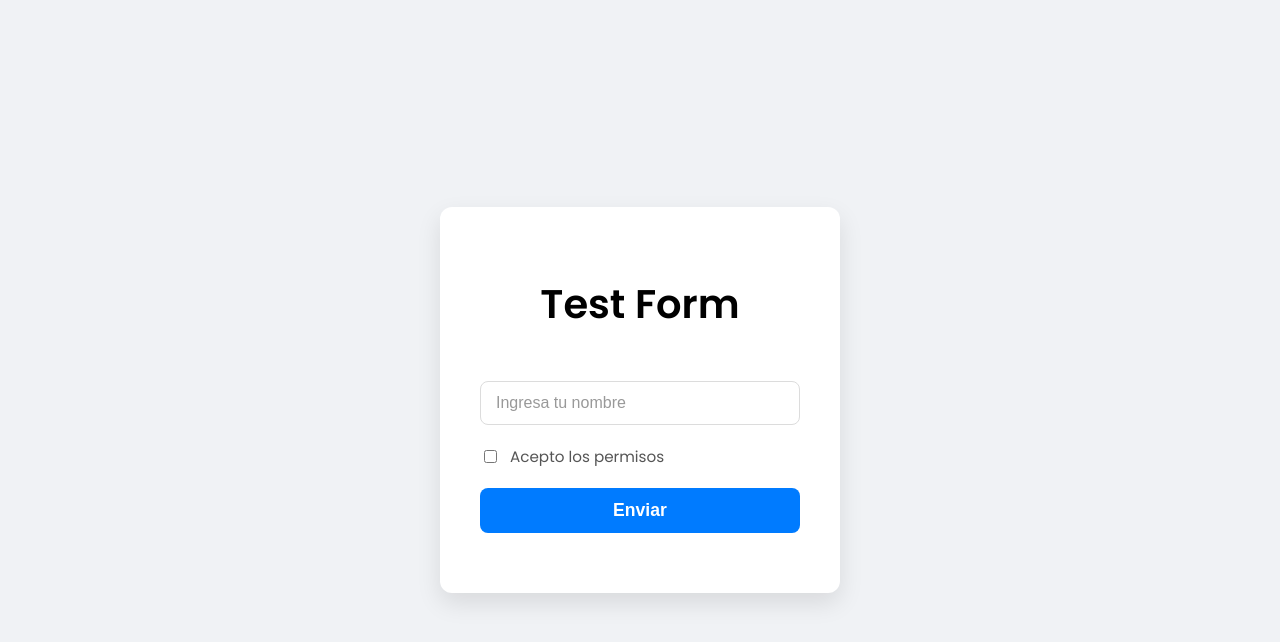
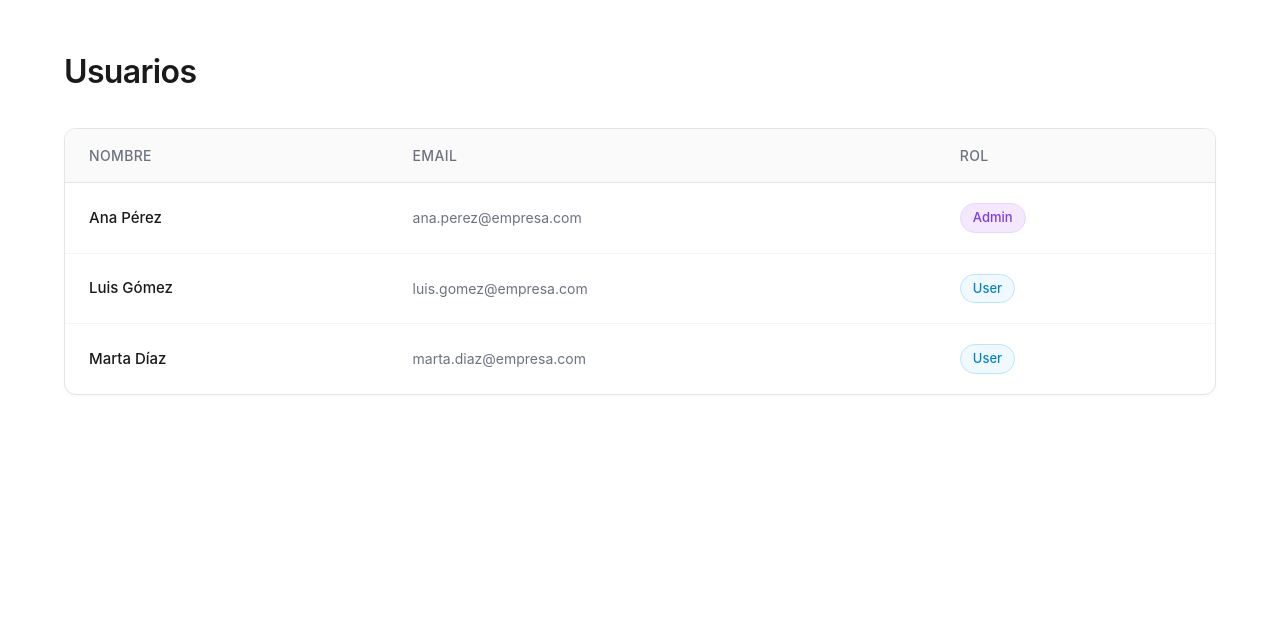
Before and after one commit to Blazkull/Test-QA-LEADER, a website: page index.html in a window 1280 px wide. Drawn offline with nearby package versions, Linux system fonts and the light colour scheme.

Commit message:
Update index.html

```diff
--- a/index.html
+++ b/index.html
@@ -1,115 +1,203 @@
 <!DOCTYPE html>
-<html lang="en">
+<html lang="es">
 <head>
     <meta charset="UTF-8">
     <meta name="viewport" content="width=device-width, initial-scale=1.0">
-    <title>Formulario Moderno</title>
-    <link rel="preconnect" href="https://fonts.googleapis.com">
-    <link rel="preconnect" href="https://fonts.gstatic.com" crossorigin>
-    <link href="https://fonts.googleapis.com/css2?family=Poppins:wght@400;600&display=swap" rel="stylesheet">
+    <title>Listado de Usuarios</title>
     <style>
-        body {
-            font-family: 'Poppins', sans-serif;
-            display: flex;
-            justify-content: center;
-            align-items: center;
-            min-height: 100vh;
+        * {
             margin: 0;
-            background-color: #f0f2f5;
-        }
-
-        .titule {
-            text-align: center;
-            font-size: 40px;
-        }
-        form {
-            background-color: #ffffff;
-            padding: 40px;
-            border-radius: 12px;
-            box-shadow: 0 10px 25px rgba(0, 0, 0, 0.1);
-            display: flex;
-            flex-direction: column;
-            gap: 20px;
-            width: 100%;
-            max-width: 400px;
+            padding: 0;
             box-sizing: border-box;
         }
 
-
-        input[type="text"] {
-            width: 100%;
-            padding: 12px 15px;
-            border: 1px solid #dcdcdc;
-            border-radius: 8px;
-            font-size: 1rem;
-            color: #333;
-            transition: border-color 0.3s ease, box-shadow 0.3s ease;
-            box-sizing: border-box;
+        body {
+            font-family: 'Inter', -apple-system, BlinkMacSystemFont, 'Segoe UI', sans-serif;
+            background-color: #ffffff;
+            color: #1a1a1a;
+            line-height: 1.5;
+            padding: 0;
+            margin: 0;
         }
 
-        input[type="text"]::placeholder {
-            color: #999;
+        .container {
+            max-width: 1440px;
+            margin: 0 auto;
+            padding: 48px 64px;
+            min-height: 100vh;
         }
 
-        input[type="text"]:focus {
-            border-color: #007bff;
-            box-shadow: 0 0 0 3px rgba(0, 123, 255, 0.2);
-            outline: none;
+        .header {
+            margin-bottom: 32px;
         }
 
-        .checkbox-container {
-            display: flex;
-            align-items: center;
-            gap: 10px;
-            font-size: 0.95rem;
-            color: #555;
+        h1 {
+            font-size: 32px;
+            font-weight: 600;
+            color: #1a1a1a;
+            letter-spacing: -0.02em;
         }
 
-        button {
-            background-color: #007bff;
-            color: white;
-            padding: 12px 20px;
-            border: none;
-            border-radius: 8px;
-            font-size: 1.1rem;
-            font-weight: 600;
-            cursor: pointer;
-            transition: background-color 0.3s ease, transform 0.2s ease;
+        .table-container {
+            background: #ffffff;
+            border-radius: 12px;
+            border: 1px solid #e5e5e5;
+            box-shadow: 0 1px 3px rgba(0, 0, 0, 0.04);
+            overflow: hidden;
         }
 
-        button:hover {
-            background-color: #0056b3;
-            transform: translateY(-2px);
+        table {
+            width: 100%;
+            border-collapse: collapse;
         }
 
-        button:active {
-            transform: translateY(0);
+        thead {
+            background-color: #fafafa;
+            border-bottom: 1px solid #e5e5e5;
         }
 
+        th {
+            padding: 16px 24px;
+            text-align: left;
+            font-weight: 500;
+            font-size: 14px;
+            color: #6b7280;
+            text-transform: uppercase;
+            letter-spacing: 0.025em;
+        }
+
+        tbody tr {
+            border-bottom: 1px solid #f3f4f6;
+            transition: background-color 0.15s ease;
+        }
+
+        tbody tr:last-child {
+            border-bottom: none;
+        }
+
+        tbody tr:hover {
+            background-color: #f9fafb;
+        }
+
+        td {
+            padding: 20px 24px;
+            font-size: 15px;
+            color: #374151;
+            vertical-align: middle;
+        }
+
+        .user-name {
+            font-weight: 500;
+            color: #1a1a1a;
+        }
+
+        .user-email {
+            color: #6b7280;
+            font-size: 14px;
+        }
+
+        .role-badge {
+            display: inline-flex;
+            align-items: center;
+            padding: 4px 12px;
+            border-radius: 20px;
+            font-size: 13px;
+            font-weight: 500;
+            text-transform: capitalize;
+        }
+
+        .role-admin {
+            background-color: #f3e8ff;
+            color: #7c3aed;
+            border: 1px solid #e9d5ff;
+        }
+
+        .role-user {
+            background-color: #f0f9ff;
+            color: #0284c7;
+            border: 1px solid #bae6fd;
+        }
+
+        /* Responsive adjustments */
+        @media (max-width: 768px) {
+            .container {
+                padding: 24px 16px;
+            }
+
+            h1 {
+                font-size: 28px;
+            }
+
+            th, td {
+                padding: 12px 16px;
+            }
+
+            th {
+                font-size: 13px;
+            }
+
+            td {
+                font-size: 14px;
+            }
+        }
+
+        /* Subtle animations */
+        .table-container {
+            animation: fadeIn 0.3s ease-out;
+        }
+
+        @keyframes fadeIn {
+            from {
+                opacity: 0;
+                transform: translateY(8px);
+            }
+            to {
+                opacity: 1;
+                transform: translateY(0);
+            }
+        }
     </style>
 </head>
 <body>
-    <form class="action-form">
-        <h1 class="titule">Test Form</h1>
-        <input class="input-name" type="text" placeholder="Ingresa tu nombre" required >
-        <div class="checkbox-container">
-            <input type="checkbox" id="accept-permissions">
-            <label for="accept-permissions">Acepto los permisos</label>
+    <div class="container">
+        <div class="header">
+            <h1>Usuarios</h1>
         </div>
-        <button type="submit">Enviar</button>
-        <div id="mensaje-de-estado"></div>
-    </form>
 
-
-    <script src="https://ajax.googleapis.com/ajax/libs/jquery/3.7.1/jquery.min.js"></script>
-    <script>
-        $('.action-form').on('submit', (e) => {
-            e.preventDefault();
-
-            $('#mensaje-de-estado')
-                .text('Nombre enviado con exito!')
-                .css('color', '#20B520');
-        });
-    </script>
+        <div class="table-container">
+            <table>
+                <thead>
+                    <tr>
+                        <th>Nombre</th>
+                        <th>Email</th>
+                        <th>Rol</th>
+                    </tr>
+                </thead>
+                <tbody>
+                    <tr>
+                        <td class="user-name">Ana Pérez</td>
+                        <td class="user-email">ana.perez@empresa.com</td>
+                        <td>
+                            <span class="role-badge role-admin">Admin</span>
+                        </td>
+                    </tr>
+                    <tr>
+                        <td class="user-name">Luis Gómez</td>
+                        <td class="user-email">luis.gomez@empresa.com</td>
+                        <td>
+                            <span class="role-badge role-user">User</span>
+                        </td>
+                    </tr>
+                    <tr>
+                        <td class="user-name">Marta Díaz</td>
+                        <td class="user-email">marta.diaz@empresa.com</td>
+                        <td>
+                            <span class="role-badge role-user">User</span>
+                        </td>
+                    </tr>
+                </tbody>
+            </table>
+        </div>
+    </div>
 </body>
 </html>
```
